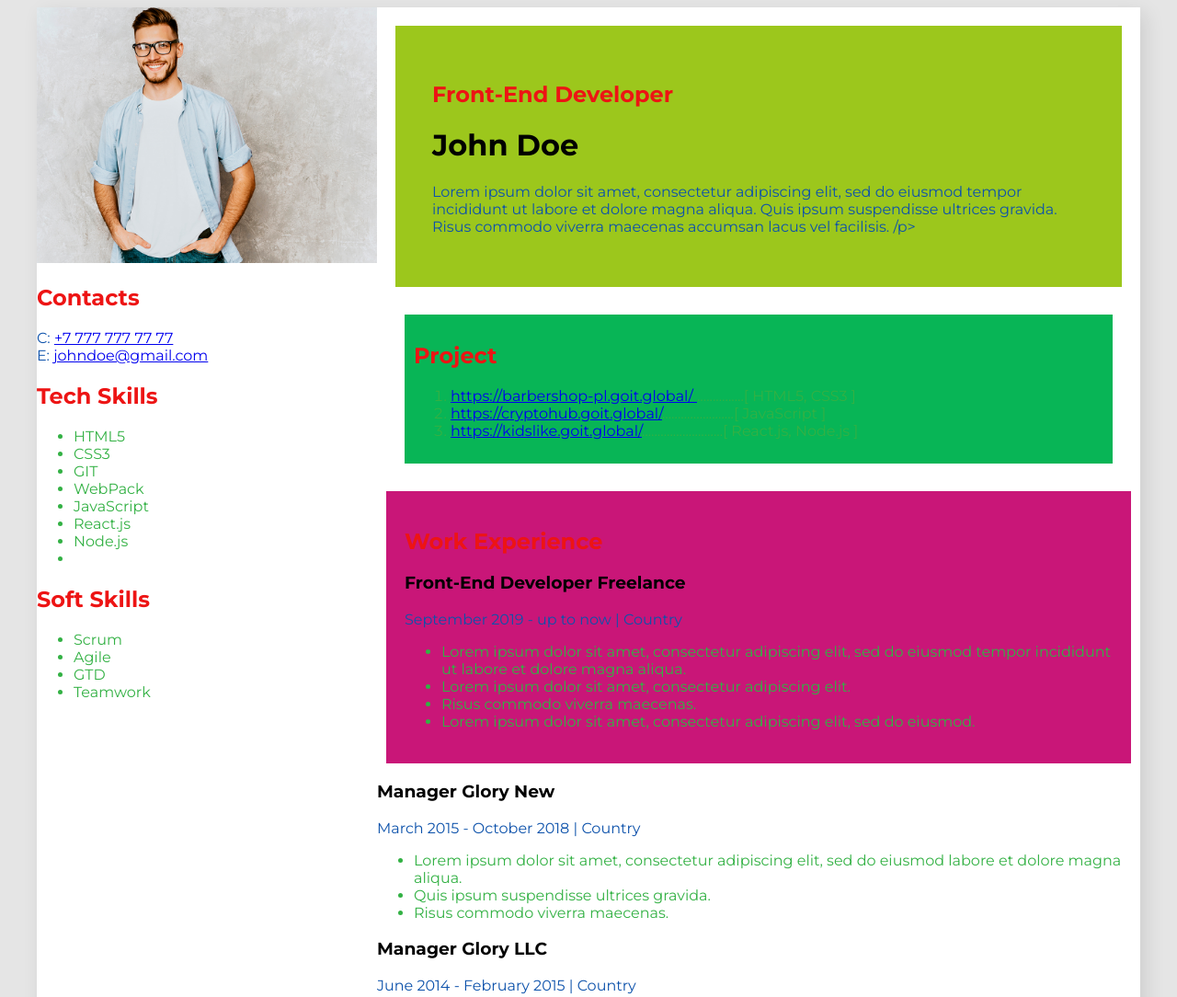
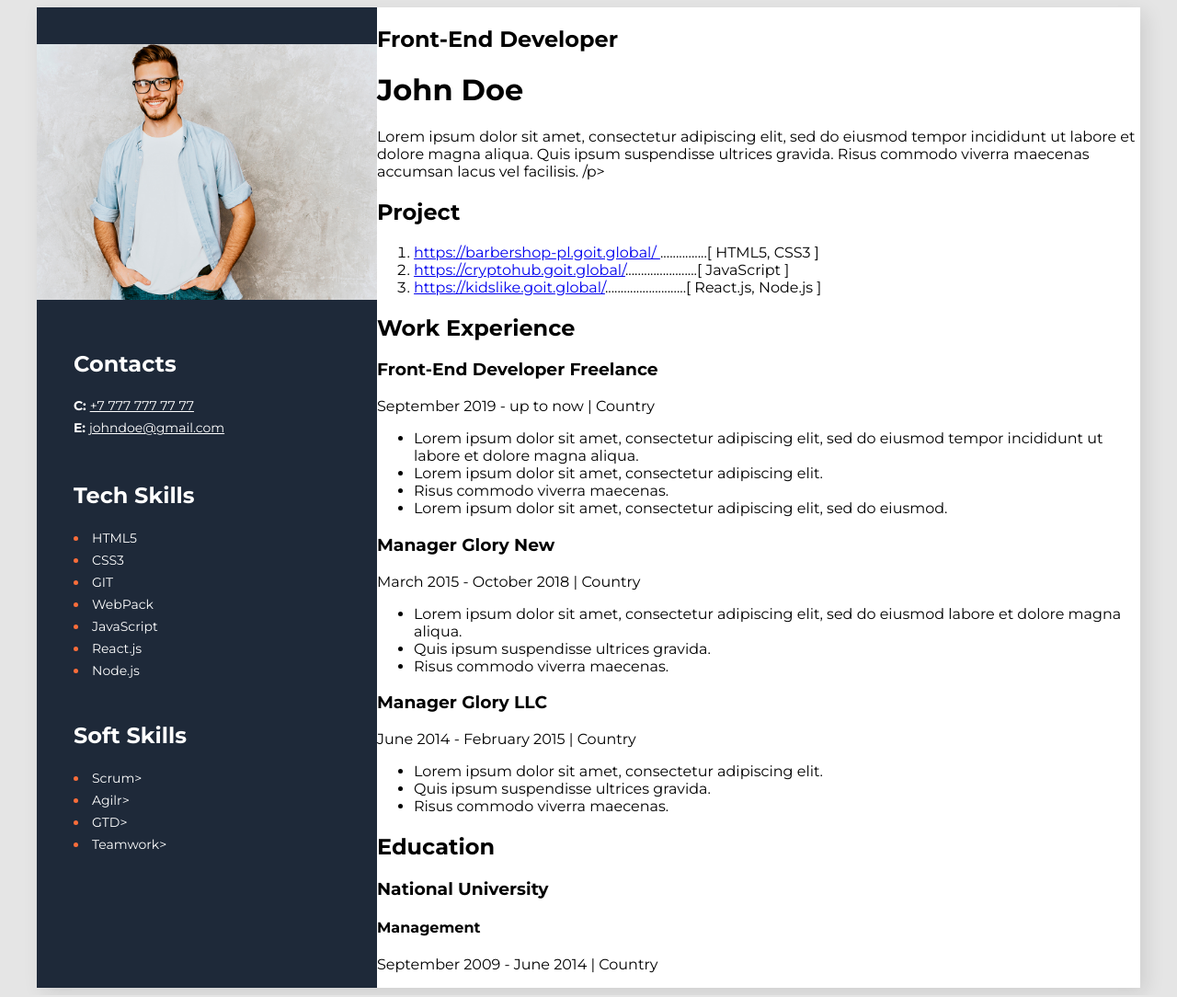
Before and after one commit to Hideko91/GoIT, a plain HTML site: page CV.html in a window 1280 px wide. Shown: the top 1084 px of the page at 92% size. Drawn offline with Linux system fonts and the light colour scheme.

Commit message:
Add files via upload

```diff
--- a/CV.html
+++ b/CV.html
@@ -18,10 +18,10 @@
     <body>
         <div class="wrapper">
             <main>
-                <div class="opis1">
+                <div>
                     <h2>Front-End Developer</h2>
                     <h1>John Doe</h1>
-                    <p class="opis">
+                    <p>
                         Lorem ipsum dolor sit amet, consectetur adipiscing elit,
                         sed do eiusmod tempor incididunt ut labore et dolore
                         magna aliqua. Quis ipsum suspendisse ultrices gravida.
@@ -30,7 +30,7 @@
                     </p>
                 </div>
 
-                <div class="opis2">
+                <div>
                     <h2>Project</h2>
                     <ol>
                         <li>
@@ -51,10 +51,10 @@
                         </li>
                     </ol>
                 </div>
-                <div class="opis3">
+                <div>
                     <h2>Work Experience</h2>
                     <h3>Front-End Developer Freelance</h3>
-                    <p class="opis">September 2019 - up to now | Country</p>
+                    <p>September 2019 - up to now | Country</p>
                     <ul>
                         <li>
                             Lorem ipsum dolor sit amet, consectetur adipiscing
@@ -75,7 +75,7 @@
 
                 <div>
                     <h3>Manager Glory New</h3>
-                    <p class="opis">March 2015 - October 2018 | Country</p>
+                    <p>March 2015 - October 2018 | Country</p>
                     <ul>
                         <li>
                             Lorem ipsum dolor sit amet, consectetur adipiscing
@@ -88,7 +88,7 @@
 
                 <div>
                     <h3>Manager Glory LLC</h3>
-                    <p class="opis">June 2014 - February 2015 | Country</p>
+                    <p>June 2014 - February 2015 | Country</p>
                     <ul>
                         <li>
                             Lorem ipsum dolor sit amet, consectetur adipiscing
@@ -99,45 +99,67 @@
                     </ul>
                 </div>
 
-                <div class="opis2">
+                <div>
                     <h2>Education</h2>
                     <h3>National University</h3>
                     <h4>Management</h4>
-                    <p class="opis">September 2009 - June 2014 | Country</p>
+                    <p>September 2009 - June 2014 | Country</p>
                 </div>
             </main>
             <asaid>
-                <img src="photo.jpg" width="370" alt="CV zdjęcie John" />
-                <div>
-                    <h2>Contacts</h2>
-                    <p class="opis">
-                        C: <a href="tel:+7 777 777 77 77"> +7 777 777 77 77</a>
+                <img
+                    class="cv-photo"
+                    src="photo.jpg"
+                    width="370"
+                    alt="CV zdjęcie John"
+                />
+                <div class="contacs-block">
+                    <h2 class="headers-secondary">Contacts</h2>
+                    <p class="contacts-links">
+                        <span class="bolt"> C: </span>
+                        <a class="contacts-links" href="tel:+7 777 777 77 77">
+                            +7 777 777 77 77</a
+                        >
                         <br />
-                        E:
-                        <a href="mailto:ohndoe@gmail.com"> johndoe@gmail.com</a>
+                        <span class="bolt"> E: </span>
+                        <a
+                            class="contacts-links"
+                            href="mailto:ohndoe@gmail.com"
+                        >
+                            johndoe@gmail.com</a
+                        >
                     </p>
                 </div>
-                <div>
-                    <h2>Tech Skills</h2>
-                    <ul>
-                        <li>HTML5</li>
-                        <li>CSS3</li>
-                        <li>GIT</li>
-                        <li>WebPack</li>
-                        <li>JavaScript</li>
-                        <li>React.js</li>
-                        <li>Node.js</li>
-                        <li></li>
+                <div class="tech-block">
+                    <h2 class="headers-secondary">Tech Skills</h2>
+                    <ul class="list-secondary">
+                        <li><span class="list-secondaty-item">HTML5</span></li>
+                        <li><span class="list-secondaty-item">CSS3</span></li>
+                        <li><span class="list-secondaty-item">GIT</span></li>
+                        <li>
+                            <span class="list-secondaty-item">WebPack</span>
+                        </li>
+                        <li>
+                            <span class="list-secondaty-item">JavaScript</span>
+                        </li>
+                        <li>
+                            <span class="list-secondaty-item">React.js</span>
+                        </li>
+                        <li>
+                            <span class="list-secondaty-item">Node.js</span>
+                        </li>
                     </ul>
                 </div>
 
-                <div>
-                    <h2>Soft Skills</h2>
-                    <ul>
-                        <li>Scrum</li>
-                        <li>Agile</li>
-                        <li>GTD</li>
-                        <li>Teamwork</li>
+                <div class="soft-block">
+                    <h2 class="headers-secondary">Soft Skills</h2>
+                    <ul class="list-secondary">
+                        <li><span class="list-secondaty-item">Scrum></span></li>
+                        <li><span class="list-secondaty-item">Agilr></span></li>
+                        <li><span class="list-secondaty-item">GTD></span></li>
+                        <li>
+                            <span class="list-secondaty-item">Teamwork></span>
+                        </li>
                     </ul>
                 </div>
             </asaid>
--- a/style.css
+++ b/style.css
@@ -11,27 +11,45 @@ body {
     background: #ffffff;
     box-shadow: 6px 6px 20px 0px #0000001a;
 }
-.opis1 {
-    background: rgb(156, 199, 28);
-    margin: 20px;
-    padding: 40px;
+asaid {
+    width: 370px;
+    background: #1e2939;
 }
-.opis2 {
-    background: rgb(8, 181, 86);
-    margin: 30px;
-    padding: 10px;
+.cv-photo {
+    margin-top: 40px;
 }
-.opis3 {
-    background: rgb(201, 22, 120);
-    margin: 10px;
-    padding: 20px;
+.headers-secondary {
+    color: #ffffff;
 }
-li {
-    color: rgb(51, 177, 68);
+.contacts-links {
+    color: #ffffff;
+    font-size: 14px;
+    line-height: 24px;
 }
-h2 {
-    color: rgb(237, 20, 20);
+.bolt {
+    font-weight: 700;
 }
-.opis {
-    color: rgb(13, 82, 171);
+.list-secondary {
+    color: #fb6d3a;
+    font-family: Montserrat;
+    font-size: 14px;
+    line-height: 24px;
+    margin-left: 0;
+    padding-left: 0;
+    list-style-position: inside;
 }
+.list-secondaty-item {
+    color: #ffffff;
+}
+.contacs-block {
+    margin-top: 51px;
+    margin-left: 40px;
+}
+.tech-block {
+    margin-top: 47px;
+    margin-left: 40px;
+}
+.soft-block {
+    margin-top: 44px;
+    margin-left: 40px;
+}
--- /dev/null
+++ b/style1.css
@@ -0,0 +1,37 @@
+body {
+    font-family: "Montserrat", sans-serif;
+    background: #e5e5e5;
+}
+.wrapper {
+    display: flex;
+    flex-direction: row-reverse;
+    justify-content: center;
+    width: 1200px;
+    margin: 0 auto;
+    background: #ffffff;
+    box-shadow: 6px 6px 20px 0px #0000001a;
+}
+.opis1 {
+    background: rgb(156, 199, 28);
+    margin: 20px;
+    padding: 40px;
+}
+.opis2 {
+    background: rgb(8, 181, 86);
+    margin: 30px;
+    padding: 10px;
+}
+.opis3 {
+    background: rgb(201, 22, 120);
+    margin: 10px;
+    padding: 20px;
+}
+li {
+    color: rgb(51, 177, 68);
+}
+h2 {
+    color: rgb(237, 20, 20);
+}
+.opis {
+    color: rgb(13, 82, 171);
+}
```
